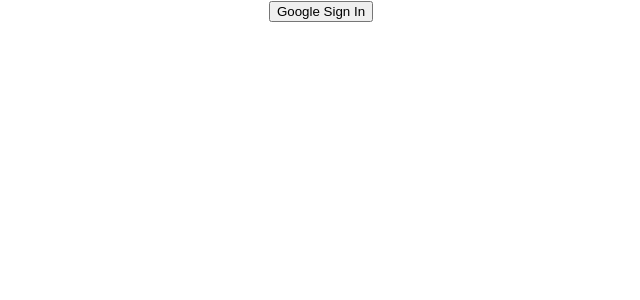
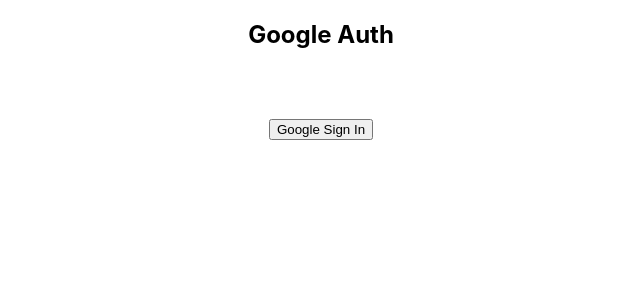
Before and after one commit to mdhamimulhaque/learn-firebase-auth, a React (Create React App) app: page / in a window 1280 px wide. Shown: the top 300 px of the page, without its empty margins (319-959 px from the left). Built offline with nearby package versions, Linux system fonts and the light colour scheme.

Commit message:
sign out  system with condition

```diff
--- a/src/App.css
+++ b/src/App.css
@@ -2,37 +2,6 @@
   text-align: center;
 }
 
-.App-logo {
-  height: 40vmin;
-  pointer-events: none;
+.g_signIn_btn,.g_signOut_btn{
+  margin-top: 50px;
 }
-
-@media (prefers-reduced-motion: no-preference) {
-  .App-logo {
-    animation: App-logo-spin infinite 20s linear;
-  }
-}
-
-.App-header {
-  background-color: #282c34;
-  min-height: 100vh;
-  display: flex;
-  flex-direction: column;
-  align-items: center;
-  justify-content: center;
-  font-size: calc(10px + 2vmin);
-  color: white;
-}
-
-.App-link {
-  color: #61dafb;
-}
-
-@keyframes App-logo-spin {
-  from {
-    transform: rotate(0deg);
-  }
-  to {
-    transform: rotate(360deg);
-  }
-}
--- a/src/App.js
+++ b/src/App.js
@@ -1,27 +1,59 @@
 import './App.css';
-import { getAuth, signInWithPopup } from "firebase/auth";
+import { getAuth, signInWithPopup, signOut } from "firebase/auth";
 import app from './firebase/firebase.init';
 import { GoogleAuthProvider } from "firebase/auth";
+import { useState } from 'react';
 
 const auth = getAuth(app);
 
 function App() {
+  const [user, setUser] = useState({})
   const provider = new GoogleAuthProvider();
 
   const handleGoogleSignIn = () => {
     signInWithPopup(auth, provider)
       .then(res => {
         const user = res.user;
-        console.log(user)
+        setUser(user)
       }).catch(err => {
+        console.error(err)
+      })
+  }
+
+  // ---> sign out
+
+  const handleSignOut = () => {
+    signOut(auth)
+      .then(() => {
+        setUser({})
+      })
+      .catch(err => {
         console.error(err)
       })
   }
 
   return (
     <div className="App">
-      <button onClick={handleGoogleSignIn}>Google Sign In</button>
+      <div className="google_container">
+        <h2>Google Auth</h2>
 
+        {
+          user.email &&
+          <div className="info_wrapper">
+            <img src={user?.photoURL} alt="" />
+            <h2>Welcome {user?.displayName}</h2>
+            <p>Email : {user?.email}</p>
+          </div>
+        }
+
+        {
+          user.email ?
+            <button className='g_signOut_btn' onClick={handleSignOut}>Sign Out</button>
+            :
+            <button className='g_signIn_btn' onClick={handleGoogleSignIn}>Google Sign In</button>
+        }
+
+      </div>
     </div>
   );
 }
```
